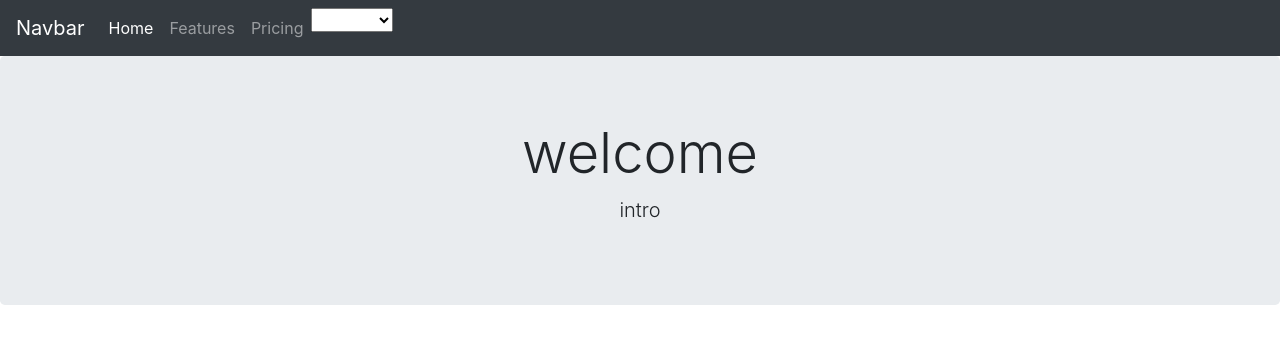
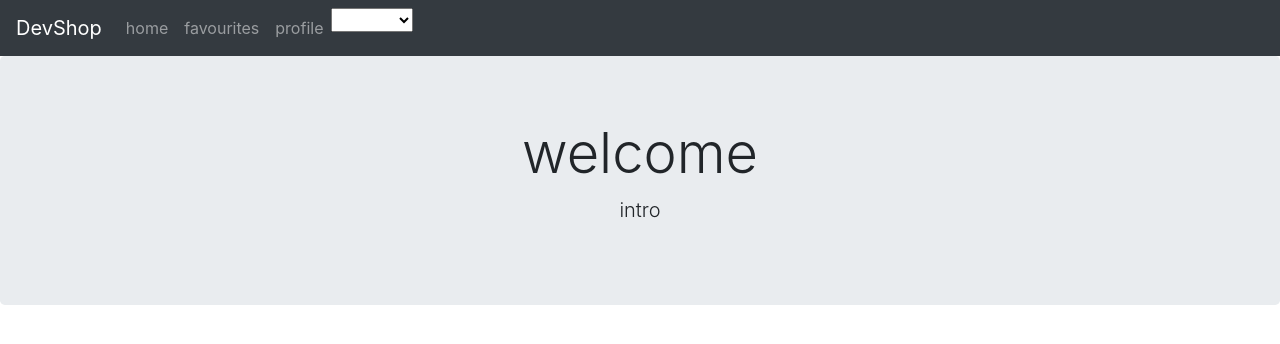
Before and after one commit to pouyio/devschool, an Angular app: page / in a window 1280 px wide. Shown: the top 344 px of the page. Built offline with nearby package versions, Linux system fonts and the light colour scheme.

Commit message:
added navbar links dynamic

```diff
--- a/src/app/navbar/navbar.component.html
+++ b/src/app/navbar/navbar.component.html
@@ -1,18 +1,13 @@
 <nav class="navbar navbar-dark bg-dark navbar-expand-sm">
-  <a class="navbar-brand" href="#">Navbar</a>
-  <button class="navbar-toggler" type="button" data-toggle="collapse" data-target="#navbarNavDropdown" aria-controls="navbarNavDropdown" aria-expanded="false" aria-label="Toggle navigation">
+  <a class="navbar-brand" href="#">DevShop</a>
+  <button class="navbar-toggler" type="button" data-toggle="collapse" data-target="#navbarNavDropdown" aria-controls="navbarNavDropdown"
+    aria-expanded="false" aria-label="Toggle navigation">
     <span class="navbar-toggler-icon"></span>
   </button>
   <div class="collapse navbar-collapse" id="navbarNavDropdown">
     <ul class="navbar-nav">
-      <li class="nav-item active">
-        <a class="nav-link" href="#">Home <span class="sr-only">(current)</span></a>
-      </li>
-      <li class="nav-item">
-        <a class="nav-link" href="#">Features</a>
-      </li>
-      <li class="nav-item">
-        <a class="nav-link" href="#">Pricing</a>
+      <li class="nav-item" *ngFor="let link of links">
+        <a class="nav-link" href="#">{{ link }}</a>
       </li>
       <li class="nav-item">
         <dev-language-selector (languageChange)="onlanguageChange($event)"></dev-language-selector>
--- a/src/app/navbar/navbar.component.ts
+++ b/src/app/navbar/navbar.component.ts
@@ -10,8 +10,11 @@ export class NavbarComponent implements OnInit {
 
   @Output() languageChange: EventEmitter<string>;
 
+  links: string[];
+
   constructor() {
     this.languageChange = new EventEmitter();
+    this.links = [ 'home', 'favourites', 'profile'];
    }
 
   ngOnInit() {
```
